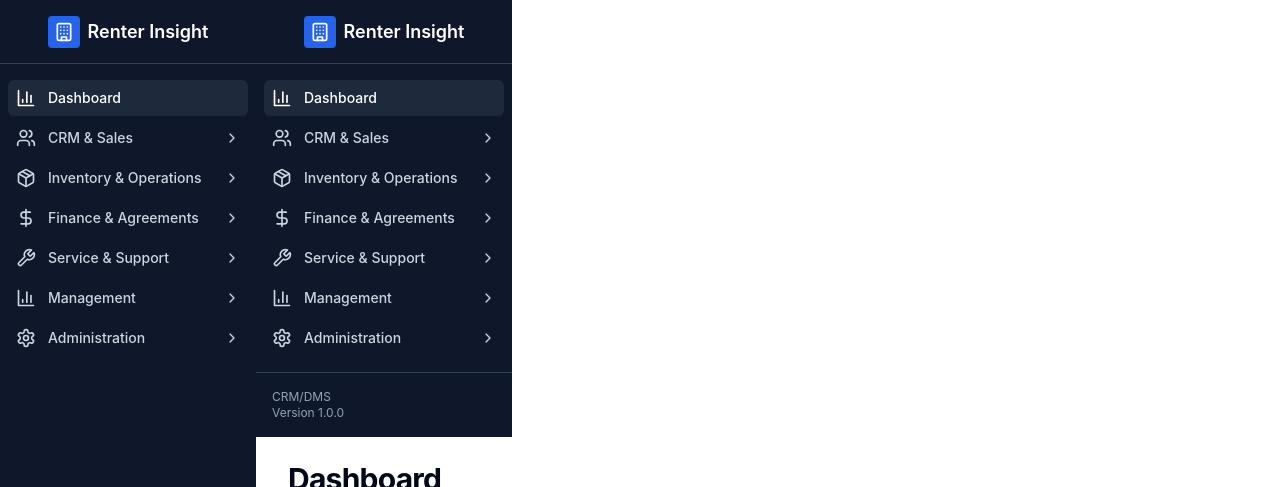
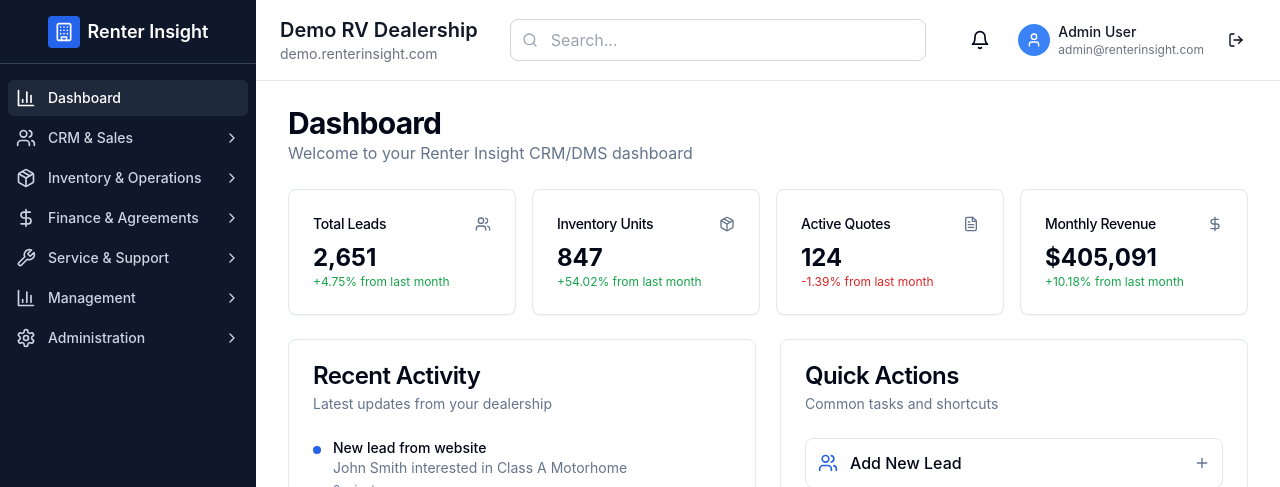
Before and after one commit to tschickel22/PLATFORM-DMS-CRM-7-11-25, a React (Vite) app: page /login in a window 1280 px wide. Both pictures are taken after a click on the button "Sign In". Shown: the top 487 px of the page. Built offline with nearby package versions, Linux system fonts and the light colour scheme.

Commit message:
Updated index.ts

```diff
--- a/src/components/layout/Layout.tsx
+++ b/src/components/layout/Layout.tsx
@@ -1,7 +1,6 @@
 import React, { ReactNode, useState } from 'react'
 import Sidebar from './Sidebar'
 import Header from './Header'
-import { useTenant } from '@/contexts/TenantContext'
 
 interface LayoutProps {
   children: ReactNode
@@ -10,9 +9,6 @@ interface LayoutProps {
 export default function Layout({ children }: LayoutProps) {
   const [sidebarOpen, setSidebarOpen] = useState(false)
 
-  const { tenant } = useTenant()
-  const sideMenuColor = tenant?.branding?.sideMenuColor
-
   return (
     <div className="flex h-screen overflow-hidden">
       {/* Sidebar */}
@@ -20,7 +16,7 @@ export default function Layout({ children }: LayoutProps) {
 
       {/* Main content */}
       <div className="flex flex-1 flex-col overflow-hidden">
-        <Sidebar sideMenuColor={sideMenuColor} />
+        <Header onMenuButtonClick={() => setSidebarOpen(true)} />
 
         <main className="flex-1 overflow-y-auto bg-background py-6">
           <div className="mx-auto max-w-7xl px-4 sm:px-6 lg:px-8">
--- a/src/components/layout/Sidebar.tsx
+++ b/src/components/layout/Sidebar.tsx
@@ -88,11 +88,7 @@ const navigationItems = [
   }
 ]
 
-interface SidebarProps {
-  sideMenuColor?: string | null
-}
-
-export default function Sidebar({ sideMenuColor }: SidebarProps) {
+export default function Sidebar() {
   const location = useLocation()
   const [expandedSection, setExpandedSection] = useState<string | null>(null)
 
@@ -107,13 +103,7 @@ export default function Sidebar({ sideMenuColor }: SidebarProps) {
   }
 
   return (
-    <div
-      className={cn(
-        "w-64 text-white flex flex-col",
-        !sideMenuColor && "bg-slate-900"
-      )}
-      style={sideMenuColor ? { backgroundColor: sideMenuColor } : undefined}
-    >
+    <div className="flex h-full w-64 flex-col bg-slate-900 text-white">
       {/* Logo/Brand */}
       <div className="flex h-16 items-center justify-center border-b border-slate-700 px-4">
         <Link to="/" className="flex items-center space-x-2">
--- a/src/mocks/companySettingsMock.ts
+++ b/src/mocks/companySettingsMock.ts
@@ -1,10 +1,9 @@
 export const mockCompanySettings = {
   branding: {
-    logoUrl: 'https://images.pexels.com/photos/1181467/pexels-photo-1181467.jpeg?auto=compress&cs=tinysrgb&w=200&h=200&dpr=1',
+    logoUrl: '/mock/logo.png',
     primaryColor: '#3b82f6',
     secondaryColor: '#64748b',
     fontFamily: 'Inter',
-    sideMenuColor: '#1e293b',
     fontOptions: [
       { value: 'Inter', label: 'Inter' },
       { value: 'Roboto', label: 'Roboto' },
--- a/src/modules/company-settings/components/BrandingSettings.tsx
+++ b/src/modules/company-settings/components/BrandingSettings.tsx
@@ -4,7 +4,6 @@ import { Button } from '@/components/ui/button'
 import { Input } from '@/components/ui/input'
 import { Label } from '@/components/ui/label'
 import { Select, SelectContent, SelectItem, SelectTrigger, SelectValue } from '@/components/ui/select'
-import { Checkbox } from '@/components/ui/checkbox'
 import { Palette, Upload, Image as ImageIcon, Save } from 'lucide-react'
 import { useTenant } from '@/contexts/TenantContext'
 import { useToast } from '@/hooks/use-toast'
@@ -19,8 +18,6 @@ export function BrandingSettings() {
   const [fontFamily, setFontFamily] = useState(tenant?.branding.fontFamily || mockCompanySettings.branding.fontFamily)
   const [logoUrl, setLogoUrl] = useState(tenant?.branding.logo || mockCompanySettings.branding.logoUrl || '')
   const [logoPreview, setLogoPreview] = useState(tenant?.branding.logo || mockCompanySettings.branding.logoUrl || '')
-  const [sideMenuColor, setSideMenuColor] = useState(tenant?.branding.sideMenuColor || mockCompanySettings.branding.sideMenuColor || '#1e293b')
-  const [useDefaultSideMenuColor, setUseDefaultSideMenuColor] = useState(!tenant?.branding.sideMenuColor)
   const fileInputRef = useRef<HTMLInputElement>(null)
 
   const fontOptions = mockCompanySettings.branding.fontOptions
@@ -48,8 +45,7 @@ export function BrandingSettings() {
           primaryColor,
           secondaryColor,
           fontFamily,
-          logo: logoUrl,
-          sideMenuColor: useDefaultSideMenuColor ? null : sideMenuColor
+          logo: logoUrl
         }
       })
 
@@ -187,40 +183,6 @@ export function BrandingSettings() {
           </p>
         </div>
 
-        {/* Side Menu Color */}
-        <div>
-          <Label>Side Menu Color</Label>
-          <div className="space-y-3 mt-2">
-            <div className="flex items-center space-x-2">
-              <Checkbox
-                id="useDefaultSideMenuColor"
-                checked={useDefaultSideMenuColor}
-                onCheckedChange={(checked) => setUseDefaultSideMenuColor(!!checked)}
-              />
-              <Label htmlFor="useDefaultSideMenuColor">Use default theme color</Label>
-            </div>
-
-            {!useDefaultSideMenuColor && (
-              <div className="flex items-center space-x-2">
-                <Input
-                  type="color"
-                  value={sideMenuColor}
-                  onChange={(e) => setSideMenuColor(e.target.value)}
-                  className="w-16 h-10 shadow-sm"
-                />
-                <Input
-                  value={sideMenuColor}
-                  onChange={(e) => setSideMenuColor(e.target.value)}
-                  className="shadow-sm"
-                />
-              </div>
-            )}
-          </div>
-          <p className="text-xs text-muted-foreground mt-1">
-            Customize the sidebar background color or use the default theme
-          </p>
-        </div>
-
         {/* Preview */}
         <div className="border rounded-lg p-6 mt-6">
           <h3 className="text-lg font-semibold mb-4">Preview</h3>
@@ -250,12 +212,6 @@ export function BrandingSettings() {
                 >
                   Secondary
                 </div>
-                <div
-                  className="w-20 h-10 rounded-md flex items-center justify-center text-white text-xs"
-                  style={{ backgroundColor: useDefaultSideMenuColor ? '#1e293b' : sideMenuColor }}
-                >
-                  Sidebar
-                </div>
               </div>
             </div>
 
@@ -274,23 +230,6 @@ export function BrandingSettings() {
                 >
                   Secondary Button
                 </button>
-              </div>
-            </div>
-
-            <div className="space-y-2">
-              <h4 className="font-semibold">Sidebar Preview</h4>
-              <div className="flex">
-                <div
-                  className="w-48 h-32 rounded-md p-3 text-white text-sm"
-                  style={{ backgroundColor: useDefaultSideMenuColor ? '#1e293b' : sideMenuColor }}
-                >
-                  <div className="space-y-2">
-                    <div className="font-medium">Dashboard</div>
-                    <div className="text-sm opacity-80">CRM & Sales</div>
-                    <div className="text-sm opacity-80">Inventory</div>
-                    <div className="text-sm opacity-80">Finance</div>
-                  </div>
-                </div>
               </div>
             </div>
           </div>
--- a/src/modules/company-settings/components/IntegrationSettings.tsx
+++ b/src/modules/company-settings/components/IntegrationSettings.tsx
@@ -97,7 +97,6 @@ export function IntegrationSettings() {
     try {
       await updateTenant({
         settings: {
-          ...tenant?.settings,
           emailProvider,
           emailApiKey,
           emailFromAddress,
--- a/src/modules/company-settings/components/LabelOverrides.tsx
+++ b/src/modules/company-settings/components/LabelOverrides.tsx
@@ -59,7 +59,6 @@ export function LabelOverrides() {
     try {
       await updateTenant({
         settings: {
-          ...tenant?.settings,
           labelOverrides,
           platformType
         }
--- a/src/modules/company-settings/components/NotificationTemplates.tsx
+++ b/src/modules/company-settings/components/NotificationTemplates.tsx
@@ -241,7 +241,6 @@ export function NotificationTemplates() {
     try {
       await updateTenant({
         settings: {
-          ...tenant?.settings,
           emailTemplates,
           smsTemplates
         }
--- a/src/types/index.ts
+++ b/src/types/index.ts
@@ -49,7 +49,6 @@ export interface TenantBranding {
   primaryColor: string
   secondaryColor: string
   fontFamily: string
-  sideMenuColor?: string | null
 }
 
 export interface BusinessHours {
```
